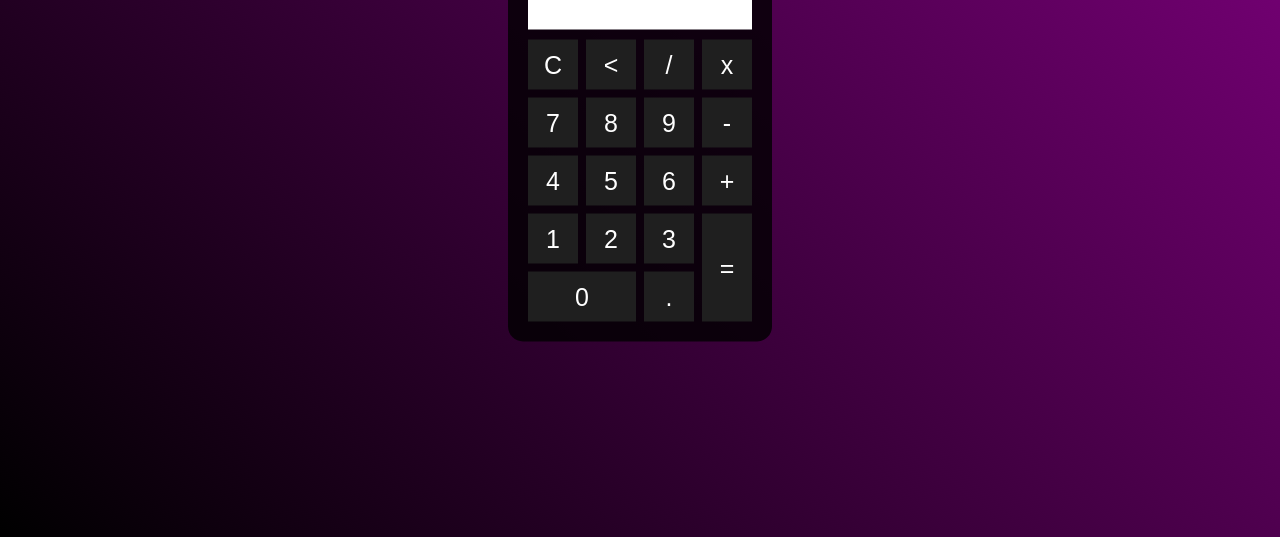
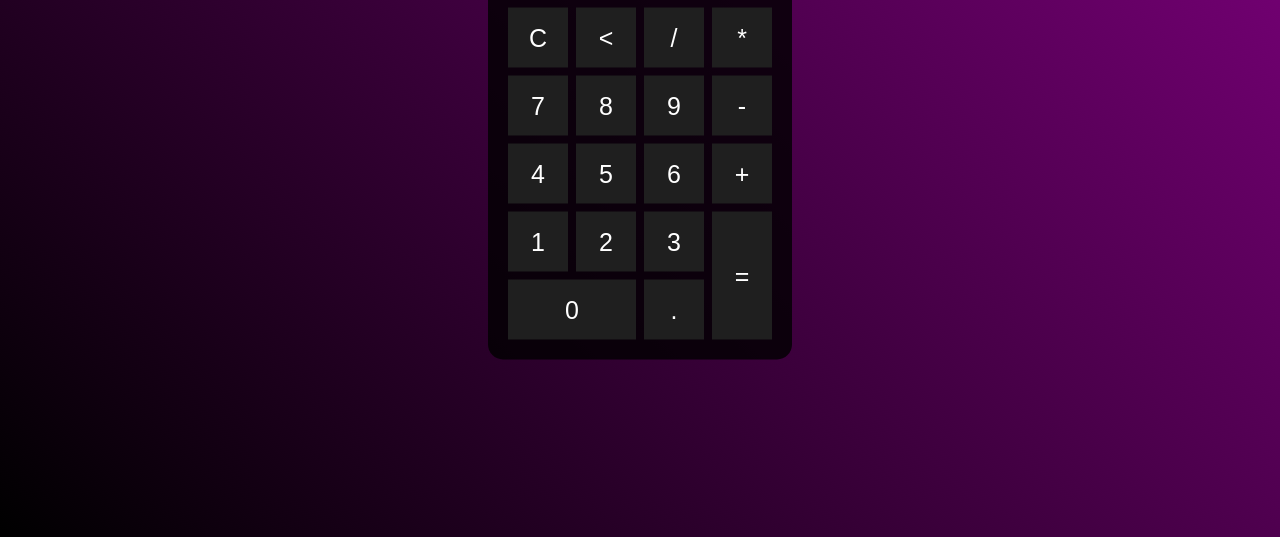
Before and after one commit to GiovanniBandeira/Calculadora, a plain HTML site: page index.html in a window 1280 px wide. Shown: the part 263-800 px from the top of the page. Drawn offline with Linux system fonts and the light colour scheme.

Commit message:
Atualização Desing

```diff
--- a/index.html
+++ b/index.html
@@ -9,15 +9,15 @@
 </head>
 <body>
     <div class="fundo">
+        <h1>Calculadora</h1>
         <div class="calculadora">
-            <h1>Calculadora</h1>
             <p id="resultado"></p>
             <table>
                 <tr>
                     <td><button class="botao" onclick="limpar()">C</button></td>
                     <td><button class="botao" onclick="apagar()"><</button></td>
                     <td><button class="botao" onclick="insert('/')">/</button></td>
-                    <td><button class="botao" onclick="insert('x')">x</button></td>
+                    <td><button class="botao" onclick="insert('*')">*</button></td>
                 </tr>
                 <tr>
                     <td><button class="botao" onclick="insert('7')">7</button></td>
@@ -35,10 +35,10 @@
                     <td><button class="botao" onclick="insert('1')">1</button></td>
                     <td><button class="botao" onclick="insert('2')">2</button></td>
                     <td><button class="botao" onclick="insert('3')">3</button></td>
-                    <td rowspan="2"><button class="botao" style="height: 108px;" onclick="calcular()">=</button></td>
+                    <td rowspan="2"><button class="botao" style="height: 128px;" onclick="calcular()">=</button></td>
                 </tr>
                 <tr>
-                    <td colspan="2"><button class="botao" style="width: 108px;" onclick="insert('0')">0</button></td>
+                    <td colspan="2"><button class="botao" style="width: 128px;" onclick="insert('0')">0</button></td>
                     <td><button class="botao" onclick="insert('.')">.</button></td>
                 </tr>
             </table>
--- a/style.css
+++ b/style.css
@@ -13,7 +13,6 @@
 
 .calculadora{
     position: absolute;
-    background-color: black;
     top: 50%;
     left: 50%;
     transform: translate(-50%, -50%);
@@ -23,8 +22,8 @@
 }
 
 .botao{
-    width: 50px;
-    height: 50px;
+    width: 60px;
+    height: 60px;
     font-size: 25px;
     cursor: pointer;
     background-color: rgb(31, 31, 31);
@@ -32,15 +31,18 @@
     color: white;
     margin: 3px;
 }
+
 .botao:hover{
     background-color: black;
 }
+
 #resultado{
+    border-radius: 10px 10px 0px 0px ;
     background-color: white;
-    width: 214px;
-    height: 30px;
+    width: 254px;
+    height: 53px;
     margin: 5px;
-    font-size: 25px;
+    font-size: 45px;
     color: black;
     text-align: right;
     padding: 5px;
```
